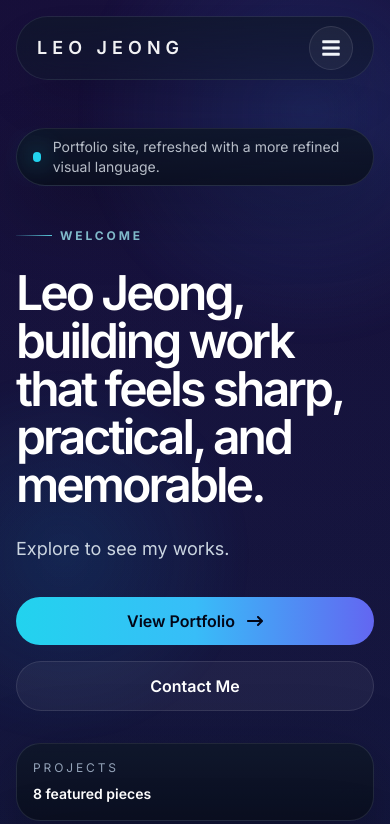
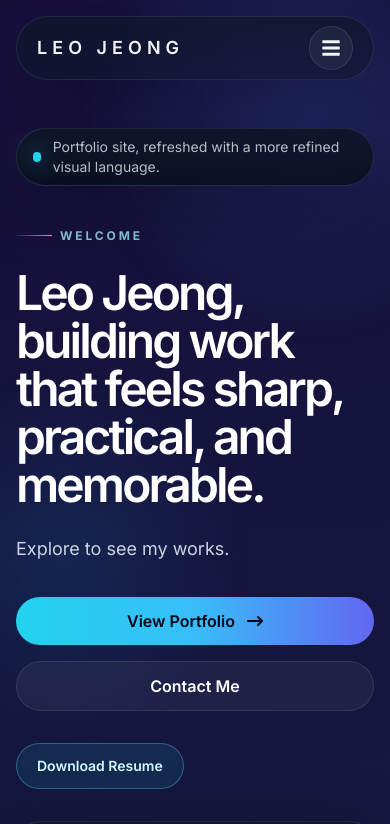
Before and after one commit to triple1566/leo_portfolio, a React (Create React App) app: page / in a window 390 px wide. Shown: the top 824 px of the page. Built offline with nearby package versions, Linux system fonts and the light colour scheme.

Commit message:
redesigned whole thing

```diff
--- a/src/components/Home.jsx
+++ b/src/components/Home.jsx
@@ -45,6 +45,14 @@ const Home = () => {
                         </Link>
                     </div>
 
+                    <a
+                        href='/JEONG%20SOOCHARN%20-%20RESUME.pdf'
+                        download
+                        className='inline-flex w-fit items-center justify-center rounded-full border border-cyan-300/30 bg-cyan-400/10 px-5 py-3 text-sm font-semibold text-cyan-100 transition hover:bg-cyan-400 hover:text-slate-950 sm:hidden'
+                    >
+                        Download Resume
+                    </a>
+
                     <div className='grid gap-4 sm:grid-cols-3'>
                         {[
                             ['Projects', '8 featured pieces'],
```
